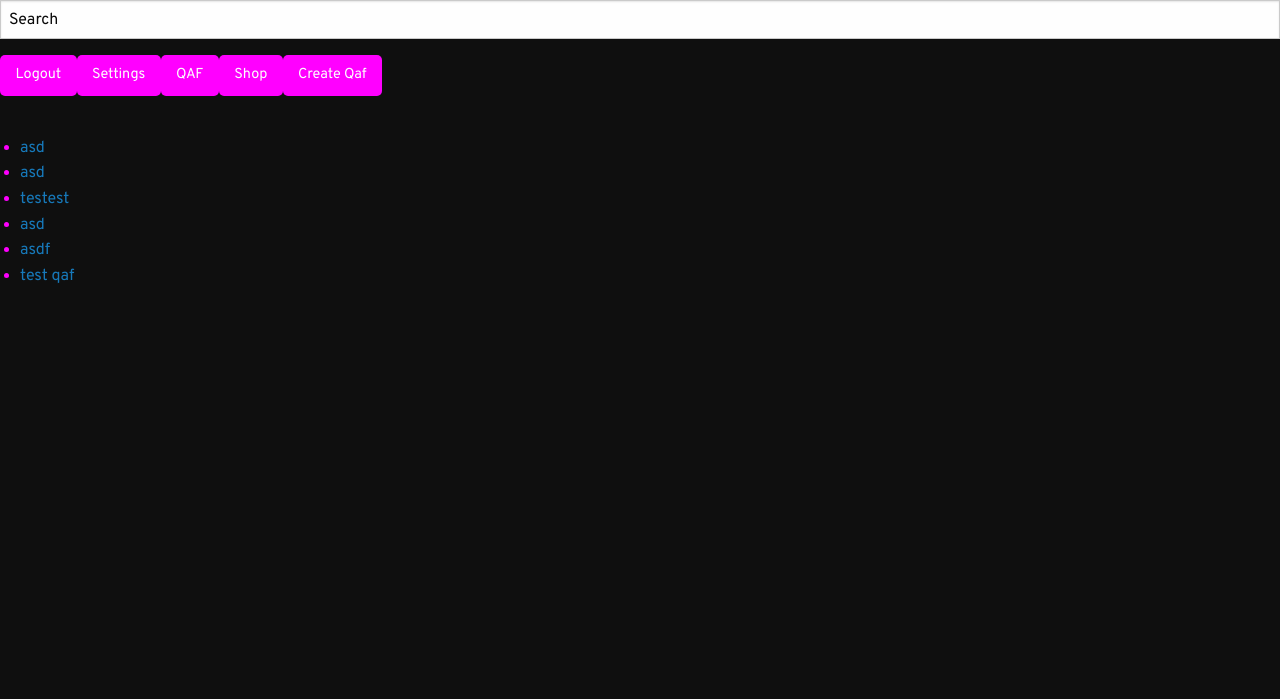
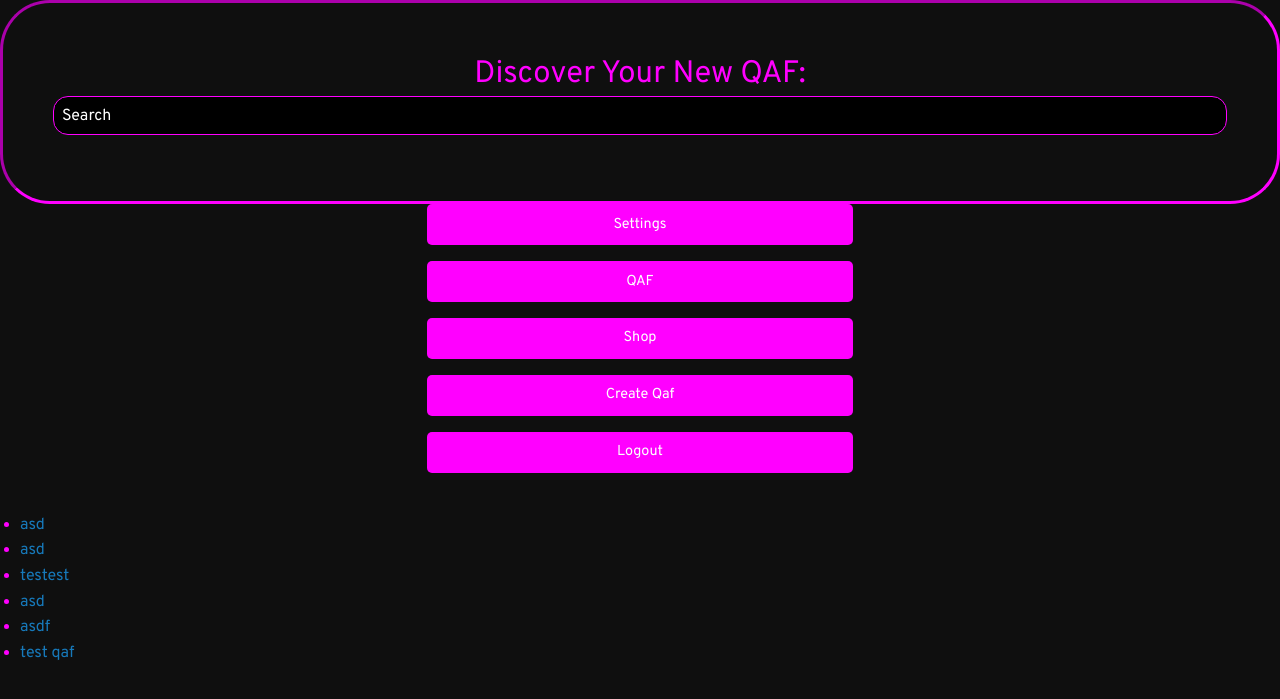
Before and after one commit to mzhang00/JoseMAD, a Flask app: page /welcome in a window 1280 px wide. Shown: the top 699 px of the page. Run offline with Flask 2, Linux system fonts and the light colour scheme; the visitor is signed in with stand-in values (Sample User, id 1); data comes from the database, SQL or seed files in the repository; some libraries are stand-ins or nearby versions.

Commit message:
Fix styling on homepage

```diff
--- a/doc/devlog.txt
+++ b/doc/devlog.txt
@@ -128,3 +128,6 @@ Clean up settings page
 
 zhangM -- 2020-01-14 08:17
 update api pdf name
+
+prathamR -- 2020-01-14 08:31
+Fix styling on homepage
--- a/templates/home.html
+++ b/templates/home.html
@@ -1,12 +1,20 @@
 {% extends "base.html" %}
 {% block content %}
 <div class="grid-x">
-  <input type="text" id="qafsearch" name="search" value="Search">
-  <a class="button" href="/logout">Logout</a>
-  <a class="button" href="/settings">Settings</a>
-  <a class="button" href="/qaf">QAF</a>
-  <a class="button" href="/shop">Shop</a>
-  <a class="button" href="/create_qaf">Create Qaf</a>
+  <div class="formBorder small-12">
+    <h3>Discover Your New QAF:</h3>
+    <input class="textInput" type="text" id="qafsearch" name="search" value="Search">
+  </div>
+  <br>
+  <br>
+  <br>
+  <div class="small-4 small-offset-4 grid-x">
+    <a class="expanded button row" href="/settings">Settings</a>
+    <a class="expanded button row" href="/qaf">QAF</a>
+    <a class="expanded button row" href="/shop">Shop</a>
+    <a class="expanded button row" href="/create_qaf">Create Qaf</a>
+    <a class="expanded button row" href="/logout">Logout</a>
+  </div>
 </div>
 
 <br>
```
